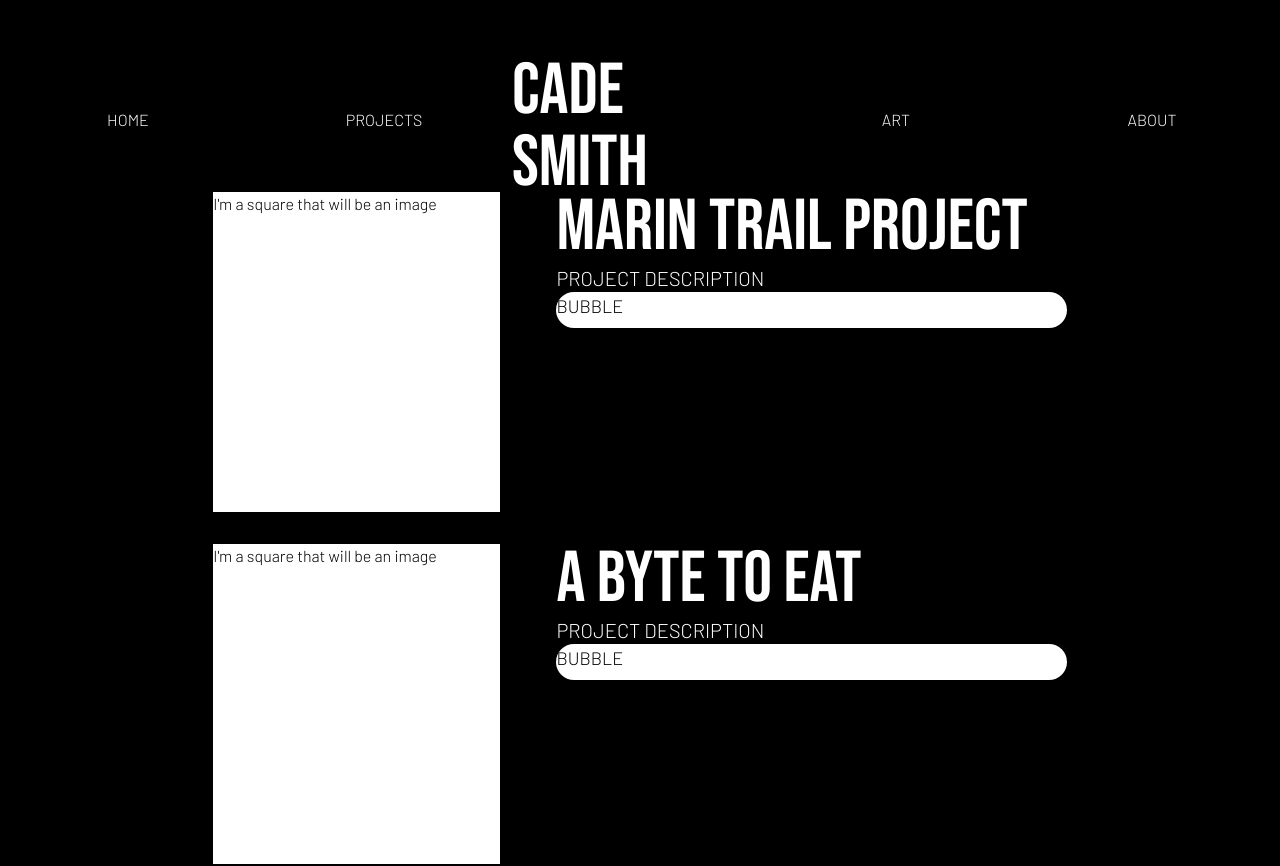
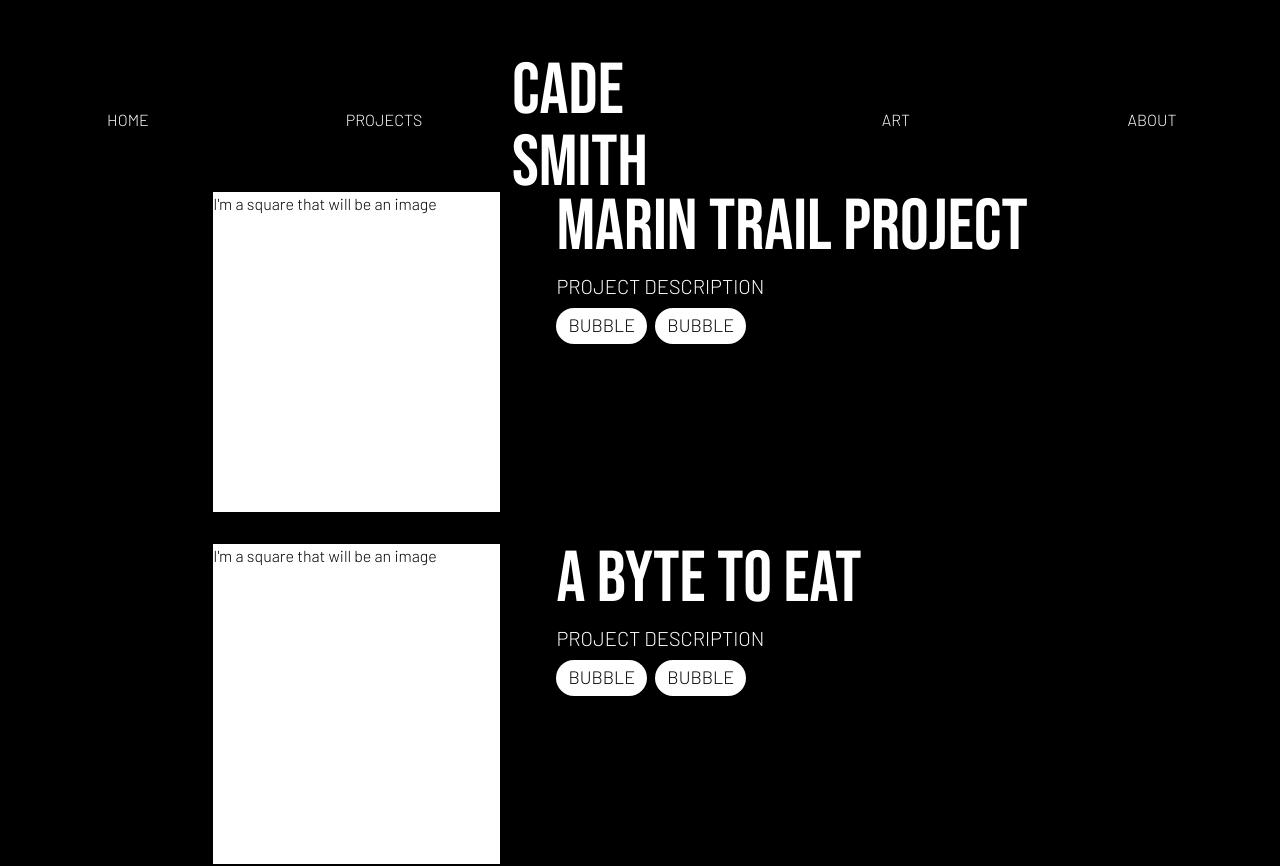
Before and after one commit to cadesmith/PortfolioSite, a Next.js app: page /projects in a window 1280 px wide. Shown: the top 866 px of the page. Built offline with nearby package versions, Linux system fonts and the light colour scheme.

Commit message:
modified project and bubble

```diff
--- a/app/components/Bubble.tsx
+++ b/app/components/Bubble.tsx
@@ -1,8 +1,8 @@
 import React from 'react'
 
-export default function Bubble() {
+export default function Bubble({ tech}: any) {
   return (
-    <div className='rounded-full h-9 bg-white'>
+    <div className='inline-flex rounded-full h-9 bg-white px-3 items-center pb-0.5'>
         <p className='text-black text-lg'>BUBBLE</p>
     </div>
   )
--- a/app/components/Project.tsx
+++ b/app/components/Project.tsx
@@ -18,11 +18,12 @@ export default function Project({ title, description, image, stack}: any) {
             <div className='text-7xl'>
               <h1 className={bebas.className}>{title}</h1>
             </div>
-            <div className='text-xl'>
+            <div className='text-xl mt-2'>
               <p>PROJECT DESCRIPTION</p>
             </div>
-            <div>
-              <Bubble />
+            <div className='mt-2 space-x-2'>
+              <Bubble/>
+              <Bubble/>
             </div>
           </div>
       </div>
```
